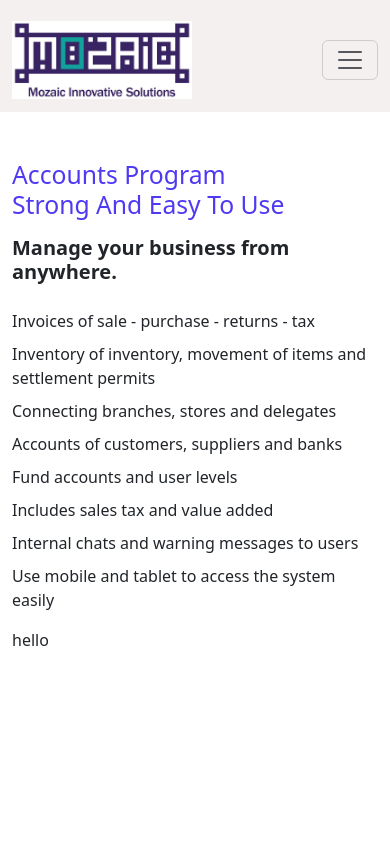
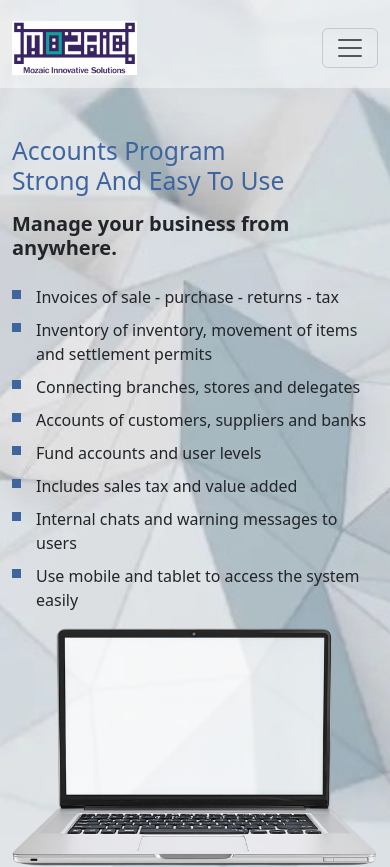
Before and after one commit to mohamad-alrahwanji/MozaicWebsite, a plain HTML site: page index.html in a window 390 px wide. Before the commit the page ends 844 px from the top, so only its background shows below. Drawn offline with nearby package versions, Linux system fonts and the light colour scheme.

Commit message:
Completed responsive Mozaic page layout

```diff
--- a/index.html
+++ b/index.html
@@ -61,14 +61,14 @@
 
     <div class="container">
         <div class="row align-items-center">
-            <div class="col-lg-4">
+            <div class="col-lg-4 mt-lg-4">
                 <h2 class="mt-5 mb-3">
                     Accounts Program<br>Strong And Easy To Use
                 </h2>
                 <h5 class="my-3 fw-bold">
                     Manage your business from anywhere.
                 </h5>
-                <ul id="feature-list">
+                <ul id="feature-list" class="ps-4 ps-md-0">
                     <li>
                         Invoices of sale - purchase - returns - tax
                     </li>
@@ -96,8 +96,9 @@
                 </ul>
 
             </div>
-            <div class="col-lg-6">
-                hello
+            <div class="col-lg-3"></div>
+            <div class="col-lg-5">
+                <img src="images/laptop.png" class="img-fluid" alt="Laptop">
             </div>
         </div>
 
--- a/style.css
+++ b/style.css
@@ -1,9 +1,9 @@
 #Main-Nav {
-    background-color: rgba(198, 181, 181, 0.2);
+    background-color: rgba(255, 255, 255, 0.4);
 }
 
 #Main-Nav .navbar-brand img {
-    width:180px;
+    width:125px;
     height:auto;
 }
 
@@ -14,10 +14,18 @@
 }
 
 #feature-list li::marker {
-    color: rgb(79, 57, 243);
+    color: rgb(62, 101, 158);
     font-size: 1.5rem;
 }
 
 h2 {
-    color: rgb(79, 57, 243);
+    color: rgb(62, 101, 158);
 }
+
+body {
+    min-height: 100vh;
+    background-image: url('images/background.jpg');
+    background-size: cover;
+    background-position:center;
+    background-repeat:no-repeat;
+}
```
Also changed, not shown: images/background.jpg (added), images/laptop.png (added).
